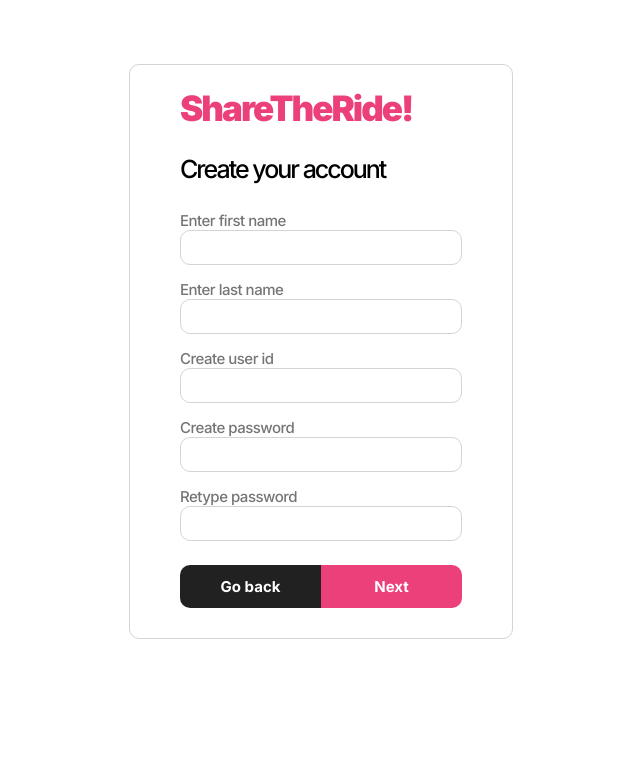
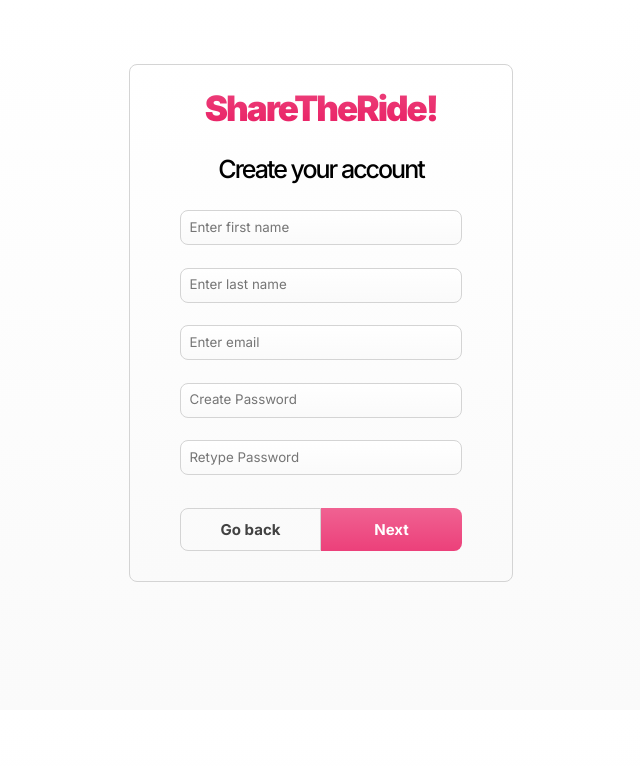
Before and after one commit to vaibhav202/project, a PHP site: page /signup.html in a window 1280 px wide. Shown: the top 766 px of the page, without its empty margins (319-959 px from the left). Run offline with PHP 8.4, Linux system fonts and the light colour scheme.

Commit message:
project: More polished UI

```diff
--- a/signup.html
+++ b/signup.html
@@ -6,7 +6,6 @@
     <meta name="viewport" content="width=device-width, initial-scale=1.0">
     <link rel="preconnect" href="https://fonts.gstatic.com">
     <link href="https://fonts.googleapis.com/css2?family=Inter:wght@200;400;500;700;800;900&amp;display=swap" rel="stylesheet">
-    <link href="https://fonts.googleapis.com/icon?family=Material+Icons" rel="stylesheet">
     <link href="https://cdnjs.cloudflare.com/ajax/libs/font-awesome/5.15.3/css/all.min.css" rel="stylesheet">
     <link href="style1.css" rel="stylesheet">
     <script src="main.js"></script>
@@ -18,20 +17,13 @@
         <div class="loginui">
             <h1>ShareTheRide!</h1>
             <p>Create your account</p>
-            <label>Enter first name</label>
-            <input required type="text">
 
-            <label>Enter last name</label>
-            <input required type="text">
+            <input required type="text" placeholder="Enter first name">
+            <input required type="text" placeholder="Enter last name">
+            <input required type="email" placeholder="Enter email">
+            <input required type="password" placeholder="Create Password">
+            <input required type="password" placeholder="Retype Password">
 
-            <label>Create user id</label>
-            <input required type="email">
-
-            <label>Create password</label>
-            <input required type="password">
-
-            <label>Retype password</label>
-            <input required type="password">
             <div class="clearfix">
                 <button class="gobackbtn" type="button">Go back</button>
                 <button class="signupbtn" type="submit">Next</button>
--- a/style1.css
+++ b/style1.css
@@ -21,7 +21,7 @@ body {
 }
 
 html {
-    background-color: white;
+    background-image: linear-gradient(180deg, white,#FAFAFA);
     scroll-behavior: smooth;
 }
 
@@ -155,15 +155,22 @@ html {
 }
 
 #brand > a {
+    background-image: linear-gradient(180deg, #EC407A, #E91E63);
     font-weight: 900;
     font-size: 30px;
-    color: #EC407A;
     text-decoration: none;
     letter-spacing: -2px;
+    background-clip: text;
+    -webkit-background-clip: text;
+    -webkit-text-fill-color: transparent;
+    -moz-background-clip: text;
+    -moz-text-fill-color: transparent;
+    -ms-background-clip: text;
+    -ms-text-fill-color: transparent;
 }
 
 #brand > a:hover {
-    color: #212121;
+    background-image: linear-gradient(180deg, #424242, #212121);
     text-decoration: none;
 }
 
@@ -337,49 +344,87 @@ i {
 }
 
 /* For signup and login page */
-
 .loginui {
     display: block;
     position: relative;
     box-sizing: border-box;
     width: 30%;
-    background-color: white;
+    background-image: linear-gradient(180deg, white, #FAFAFA);
     border: 1px solid #d4d4d4;
-    border-radius: 10px;
+    border-radius: 8px;
     padding-left: 50px;
     padding-right: 50px;
-
     margin: 5% auto 10% auto;
 }
 
+@media screen and (max-width: 599px) {
+    .loginui {
+        border: none;
+        padding-left: 0px;
+        padding-right: 0px;
+        width: 80%;
+    }
+}
+
 .loginui > h1 {
-    color: #EC407A;
+    background-image: linear-gradient(180deg, #EC407A, #E91E63);
+    color: #FAFAFA;
+    border-radius: 8px;
     font-weight: 900;
     font-size: 35px;
     letter-spacing: -2px;
-    text-align: left;
+    text-align: center;
+    background-clip: text;
+    -webkit-background-clip: text;
+    -webkit-text-fill-color: transparent;
+    -moz-background-clip: text;
+    -moz-text-fill-color: transparent;
+    -ms-background-clip: text;
+    -ms-text-fill-color: transparent;
+}
+
+@media screen and (max-width: 385px) {
+    .loginui > h1 {
+        font-size: 34.5px;
+        letter-spacing: -1.5px;
+    }
+}
+
+@media screen and (max-width: 285px) {
+    .loginui > h1 {
+        font-size: 30px;
+        letter-spacing: -1px;
+    }
 }
 
 .loginui > p {
     letter-spacing: -2px;
     font-size: 25px;
     font-weight: 500;
+    text-align: center;
 }
 
-.loginui > label {
-    display: inline-flex;
-    color: #757575;
-    font-size: 15px;
-    font-weight: 500;
-    letter-spacing: -.5px;
+@media screen and (max-width: 385px) {
+    .loginui > p {
+        font-size: 24.5px;
+        letter-spacing: -1.5px;
+    }
+}
+
+@media screen and (max-width: 285px) {
+    .loginui > p {
+        font-size: 20px;
+        letter-spacing: -1px;
+    }
 }
 
 .loginui > input {
     width: 100%;
-    border-radius: 10px;
+    border-radius: 8px;
+    background-image: linear-gradient(180deg, white,#FAFAFA);
     border: 1px solid #d4d4d4;
     padding: 3%;
-    margin-bottom: 5%;
+    margin-bottom: 8%;
 }
 
 input:hover {
@@ -391,23 +436,30 @@ input:focus {
     border: 1px solid #EC407A;
 }
 
+@media screen and (max-width: 385px) {
+    .loginui > input {
+        padding: 5%;
+    }
+}
+
 button {
     display: flexbox;
-    background-color: #EC407A;
     color: white;
     border: none;
     margin: 10px 0 30px 0;
-    padding: 12px;
+
     font-size: 15px;
     font-weight: 700;
 }
 
 .gobackbtn {
-    padding: 12px;
-    background-color: #212121;
-    color: white;
-    border-top-left-radius: 10px;
-    border-bottom-left-radius: 10px;
+    padding: 11px;
+    background-color: rgba(0,0,0,0);
+    color: #424242;
+    border: 1px solid #d4d4d4;
+    border-top-left-radius: 8px;
+    border-bottom-left-radius: 8px;
+
 }
 
 .gobackbtn , .signupbtn {
@@ -416,16 +468,18 @@ button {
 }
 
 .gobackbtn:hover {
-    background-color: #424242;
+    background-image: linear-gradient(180deg,#FAFAFA, #F5F5F5);
 }
 
 .signupbtn {
-    border-top-right-radius: 10px;
-    border-bottom-right-radius: 10px;
+    padding: 12px;
+    background-image: linear-gradient(180deg, #F06292, #EC407A);
+    border-top-right-radius: 8px;
+    border-bottom-right-radius: 8px;
 }
 
 .signupbtn:hover {
-    background-color: #F06292;
+    background-image: linear-gradient(180deg,#EC407A, #E91E63);
 }
 
 .clearfix::after {
```
